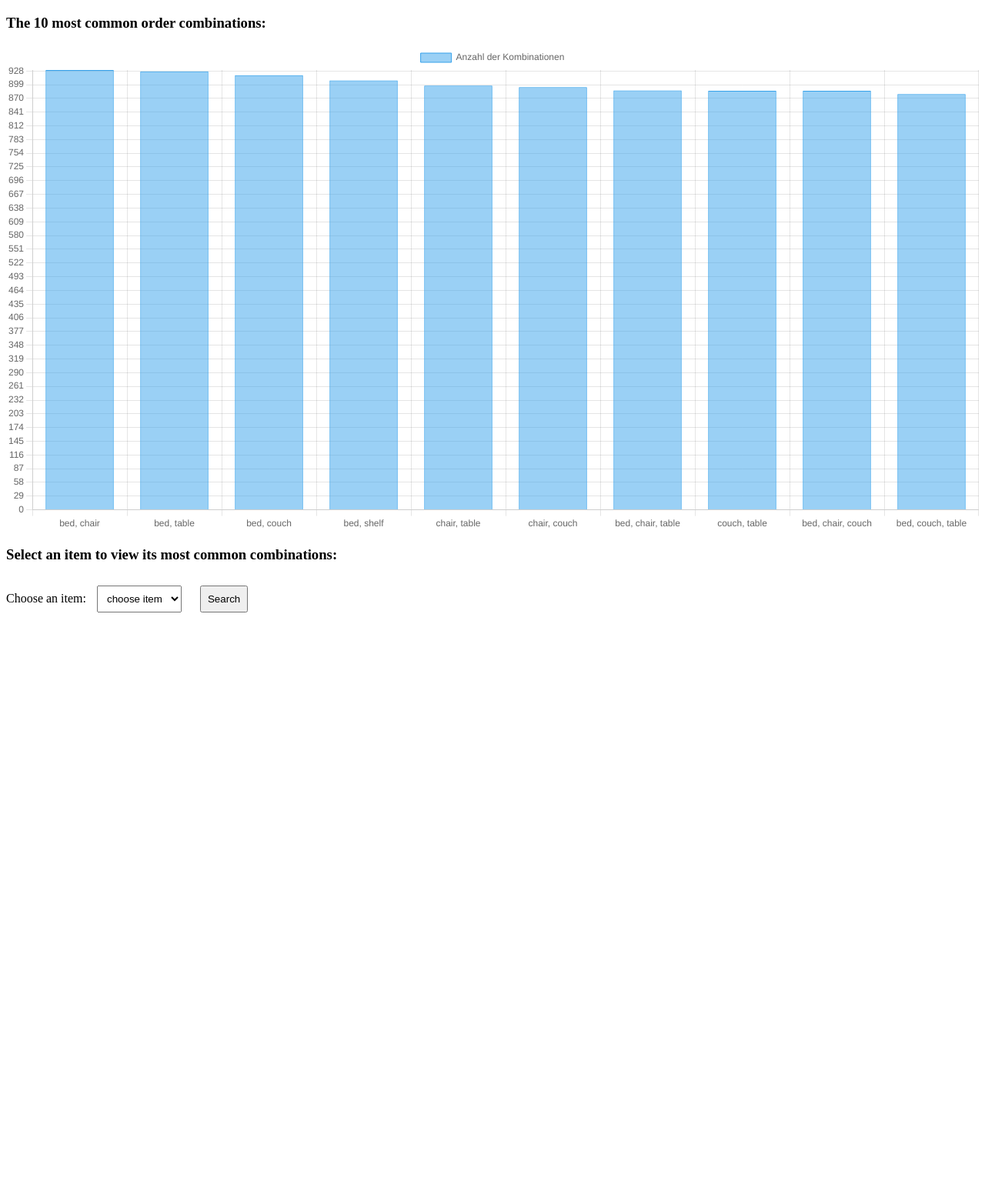
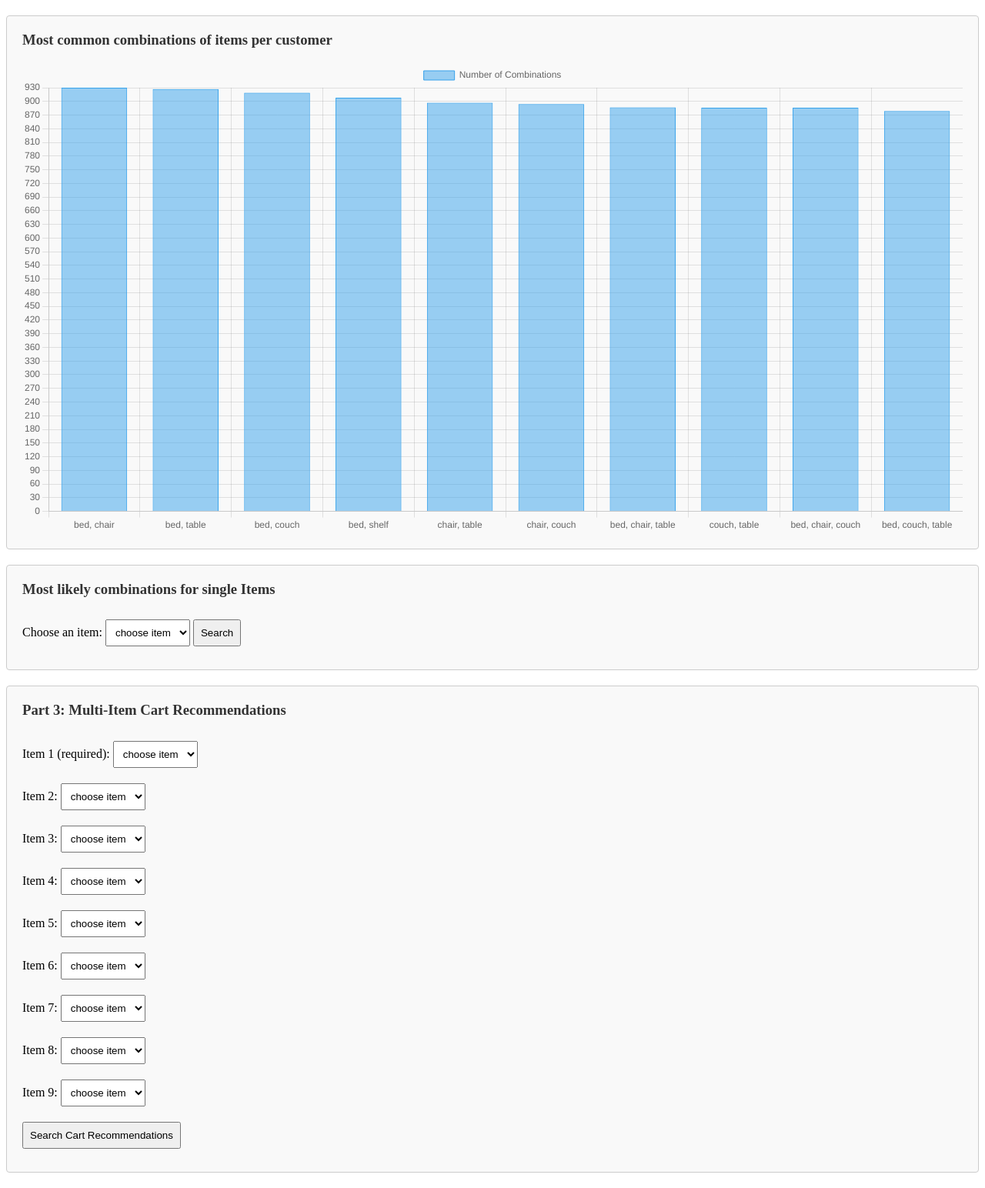
Before and after one commit to s8dabald/Team-5-, a Flask app: page /recommendation_engine/ in a window 1280 px wide. Shown: the whole page at 77% size. Before the commit the page ends 796 px from the top, so only its background shows below. Run offline with Flask 3, Linux system fonts and the light colour scheme; data comes from the database, SQL or seed files in the repository.

Commit message:
Update recommendation_engine.html

```diff
--- a/templates/recommendation_engine.html
+++ b/templates/recommendation_engine.html
@@ -3,34 +3,46 @@
 <head>
   <meta charset="UTF-8">
   <meta name="viewport" content="width=device-width, initial-scale=1.0">
-  <title>Order Combinations</title> <!-- Title of the page displayed in the browser tab -->
-  <script src="https://cdn.jsdelivr.net/npm/chart.js"></script> <!-- External library for creating charts -->
+  <title>Recommendation Engine</title>
+  <script src="https://cdn.jsdelivr.net/npm/chart.js"></script>
   <style>
-    /* Basic styling for tables, th, td */
+    /* Basic styling for sections */
+    .section {
+      border: 1px solid #ccc;
+      padding: 20px;
+      margin: 20px 0;
+      border-radius: 4px;
+      background-color: #f9f9f9;
+    }
+    .section h3 {
+      margin-top: 0;
+      color: #333;
+    }
+    /* Table styling */
     table, th, td {
-      border: 1px solid black;
+      border: 1px solid #333;
       border-collapse: collapse;
     }
     th, td {
       padding: 10px;
       text-align: left;
     }
-    /* Styling for input fields, buttons, and select elements */
+    /* Input, button, and select styling */
     input, button, select {
-      margin: 10px;
+      margin: 10px 0;
       padding: 8px;
     }
   </style>
 </head>
 <body>
-  <!-- Heading for the bar chart section -->
-  <h3>The 10 most common order combinations:</h3>
 
-  <!-- Canvas for rendering the bar chart -->
+  <!-- Section 1: Static Bar Chart -->
+  <div class="section" id="section1">
+    <h3>Most common combinations of items per customer</h3>
+    <!-- Canvas for the static bar chart -->
     <canvas id="staticChart" width="640" height="320"></canvas>
-
     <script>
-    // Prepare data for the bar chart from the server-side template variables
+      // Prepare data for the static bar chart from static_combinations
       const staticLabels = [
         {% for combo, count in static_combinations %}
           "{{ combo }}",
@@ -41,50 +53,50 @@
           {{ count }},
         {% endfor %}
       ];
-
-    // Initialize and render the bar chart using Chart.js
-    const ctx = document.getElementById('staticChart').getContext('2d');
-    const staticChart = new Chart(ctx, {
-      type: 'bar', // Chart type is bar
+      // Initialize the bar chart
+      const ctxStatic = document.getElementById('staticChart').getContext('2d');
+      new Chart(ctxStatic, {
+        type: 'bar',
         data: {
-        labels: staticLabels, // Labels for each bar (combinations)
+          labels: staticLabels,
           datasets: [{
-          label: 'Anzahl der Kombinationen', // Label for the chart dataset
-          data: staticData, // Data for the chart (number of occurrences)
-          backgroundColor: 'rgba(54, 162, 235, 0.5)', // Bar color
-          borderColor: 'rgba(54, 162, 235, 1)', // Border color for bars
-          borderWidth: 1 // Border width for the bars
+            label: 'Number of Combinations',
+            data: staticData,
+            backgroundColor: 'rgba(54, 162, 235, 0.5)',
+            borderColor: 'rgba(54, 162, 235, 1)',
+            borderWidth: 1
           }]
         },
         options: {
           scales: {
             y: {
-            beginAtZero: true, // Y-axis starts at zero
-            ticks: {
-              stepSize: 1 // Y-axis tick step size
-            }
+              beginAtZero: true,
+              ticks: { stepSize: 1 }
             }
           }
         }
       });
     </script>
+  </div>
 
-  <!-- Dropdown for selecting an item to view its most common combinations -->
-  <h3>Select an item to view its most common combinations:</h3>
+  <!-- Section 2: Single Item Search -->
+  <div class="section" id="section2">
+    <h3>Most likely combinations for single Items</h3>
+    <!-- Form for selecting a single item -->
     <form action="{{ url_for('search_order_combinations') }}" method="post">
       <label for="item">Choose an item:</label>
       <select name="item" id="item" required>
-        <option value="" disabled {% if not search_item %}selected{% endif %}>choose item</option> <!-- Default option when no item is selected -->
+        <option value="" disabled {% if not search_item %}selected{% endif %}>choose item</option>
         {% for product in product_list %}
-          <option value="{{ product }}" {% if search_item == product.lower() %}selected{% endif %}>{{ product }}</option> <!-- Dynamically fill options with product list -->
+          <option value="{{ product }}" {% if search_item == product.lower() %}selected{% endif %}>{{ product }}</option>
         {% endfor %}
       </select>
-      <button type="submit">Search</button> <!-- Submit button for the form -->
+      <button type="submit">Search</button>
     </form>
 
-  <!-- Display the search results in a table, shown only if an item is selected -->
     {% if search_item %}
-  <h3>Most common order combinations for: {{ search_item }}</h3>
+      <!-- Display search results table if an item is selected -->
+      <h4>Results for: {{ search_item }}</h4>
       <table>
         <thead>
           <tr>
@@ -96,24 +108,21 @@
         <tbody>
           {% for combo, count in search_top_combinations %}
           <tr>
-              <td>{{ combo }}</td> <!-- Combination name -->
-              <td>{{ count }}</td> <!-- Count of the combination -->
-              <td>{{ (count / total_combinations * 100)|round(2) }}%</td> <!-- Percentage calculation for the combination -->
+            <td>{{ combo }}</td>
+            <td>{{ count }}</td>
+            <td>{{ (count / total_combinations * 100)|round(2) }}%</td>
           </tr>
           {% endfor %}
         </tbody>
       </table>
-
-  <!-- Display the total number of orders for the selected item -->
+      <!-- Display total orders for the selected item -->
       <p><strong>Total Orders including {{ search_item }}: {{ total_combinations }}</strong></p>
 
-  <!-- Heading for the polar area chart -->
-  <h3>Polar Area Chart for: {{ search_item }}</h3>
-
-  <!-- Canvas for rendering the polar area chart -->
+      <!-- Polar Area Chart for the search results -->
+      <h4>Polar Area Chart for: {{ search_item }}</h4>
       <canvas id="polarChart" width="640" height="320"></canvas>
       <script>
-    // Generate labels and data from the search results for the polar chart
+        // Generate labels and data for the polar chart from search results
         const polarLabels = [
           {% for combo, count in search_top_combinations %}
             "{{ combo }}",
@@ -124,61 +133,177 @@
             {{ count }},
           {% endfor %}
         ];
-
-    // Define colors for the segments in the polar area chart
+        // Define 10 static blue colors (from very dark to light blue)
         const blueBackgroundColors = [
-      '#0d47a1', '#1565c0', '#1976d2', '#1e88e5', '#2196f3', '#42a5f5', '#64b5f6', '#90caf9', '#bbdefb', '#e3f2fd'
+          '#0d47a1', '#1565c0', '#1976d2', '#1e88e5', '#2196f3',
+          '#42a5f5', '#64b5f6', '#90caf9', '#bbdefb', '#e3f2fd'
         ];
-
-    // Slice the color array to match the number of data points
+        // Use as many colors as there are data points
         const datasetColors = blueBackgroundColors.slice(0, polarData.length);
-
-    // Plugin to make the r-scale visible always on the foreground of the polar chart
+        // Plugin to redraw the radial scale on top
         const foregroundScalePlugin = {
           id: 'foregroundScalePlugin',
           afterDatasetsDraw(chart, args, options) {
-        chart.scales.r.draw(); // Draw the scale at the front after rendering the datasets
+            chart.scales.r.draw();
           }
         };
-
-    // Initialize and render the polar area chart
+        // Initialize the polar area chart
         const ctxPolar = document.getElementById('polarChart').getContext('2d');
         new Chart(ctxPolar, {
-      type: 'polarArea', // Polar area chart type
+          type: 'polarArea',
           data: {
-        labels: polarLabels, // Labels for each segment
+            labels: polarLabels,
             datasets: [{
               label: 'Counts',
-          data: polarData, // Data for the segments
-          backgroundColor: datasetColors, // Segment colors
-          borderColor: datasetColors, // Border colors for each segment
+              data: polarData,
+              backgroundColor: datasetColors,
+              borderColor: datasetColors,
               borderWidth: 1
             }]
           },
           options: {
-        responsive: true, // Responsive chart resizing
+            responsive: true,
             scales: {
               r: {
                 ticks: {
-              display: true, // Show ticks for the r-scale
+                  display: true,
                   color: 'black',
                   backdropColor: 'rgba(255, 255, 255, 0.8)',
                   padding: 5
                 },
-            grid: {
-              color: 'rgba(0, 0, 0, 0.2)' // Grid line color
-            },
-            title: {
-              display: true,
-              text: 'Count',
-              color: 'black' // Title for the r-scale
-            }
+                grid: { color: 'rgba(0, 0, 0, 0.2)' },
+                title: { display: true, text: 'Count', color: 'black' }
               }
             }
           },
-      plugins: [foregroundScalePlugin] // Add the foreground scale plugin
+          plugins: [foregroundScalePlugin]
         });
       </script>
     {% endif %}
-</body>
-</html>
+  </div>
+
+  <!-- Section 3: Multi-Item Cart Recommendations -->
+<div class="section" id="section3">
+  <h3>Part 3: Multi-Item Cart Recommendations</h3>
+  <!-- Form with 9 separate dropdowns; Item 1 is required -->
+  <form action="{{ url_for('search_cart_combinations') }}" method="post">
+    <div>
+      <label for="item1">Item 1 (required):</label>
+      <select name="item1" id="item1" required>
+        <option value="" disabled selected>choose item</option>
+        {% for product in product_list %}
+          <option value="{{ product }}">{{ product }}</option>
+        {% endfor %}
+      </select>
+    </div>
+    <div>
+      <label for="item2">Item 2:</label>
+      <select name="item2" id="item2">
+        <option value="" disabled selected>choose item</option>
+        {% for product in product_list %}
+          <option value="{{ product }}">{{ product }}</option>
+        {% endfor %}
+      </select>
+    </div>
+    <div>
+      <label for="item3">Item 3:</label>
+      <select name="item3" id="item3">
+        <option value="" disabled selected>choose item</option>
+        {% for product in product_list %}
+          <option value="{{ product }}">{{ product }}</option>
+        {% endfor %}
+      </select>
+    </div>
+    <div>
+      <label for="item4">Item 4:</label>
+      <select name="item4" id="item4">
+        <option value="" disabled selected>choose item</option>
+        {% for product in product_list %}
+          <option value="{{ product }}">{{ product }}</option>
+        {% endfor %}
+      </select>
+    </div>
+    <div>
+      <label for="item5">Item 5:</label>
+      <select name="item5" id="item5">
+        <option value="" disabled selected>choose item</option>
+        {% for product in product_list %}
+          <option value="{{ product }}">{{ product }}</option>
+        {% endfor %}
+      </select>
+    </div>
+    <div>
+      <label for="item6">Item 6:</label>
+      <select name="item6" id="item6">
+        <option value="" disabled selected>choose item</option>
+        {% for product in product_list %}
+          <option value="{{ product }}">{{ product }}</option>
+        {% endfor %}
+      </select>
+    </div>
+    <div>
+      <label for="item7">Item 7:</label>
+      <select name="item7" id="item7">
+        <option value="" disabled selected>choose item</option>
+        {% for product in product_list %}
+          <option value="{{ product }}">{{ product }}</option>
+        {% endfor %}
+      </select>
+    </div>
+    <div>
+      <label for="item8">Item 8:</label>
+      <select name="item8" id="item8">
+        <option value="" disabled selected>choose item</option>
+        {% for product in product_list %}
+          <option value="{{ product }}">{{ product }}</option>
+        {% endfor %}
+      </select>
+    </div>
+    <div>
+      <label for="item9">Item 9:</label>
+      <select name="item9" id="item9">
+        <option value="" disabled selected>choose item</option>
+        {% for product in product_list %}
+          <option value="{{ product }}">{{ product }}</option>
+        {% endfor %}
+      </select>
+    </div>
+    <button type="submit">Search Cart Recommendations</button>
+  </form>
+
+  <!-- Display the selected cart if available -->
+  {% if cart_items %}
+    <h4>Selected Cart:</h4>
+    <p><strong>{{ cart_items }}</strong></p>
+  {% endif %}
+
+  <!-- Display cart recommendations if available -->
+  {% if search_cart_recommendations %}
+      <h4>Additional items purchased by customers with this cart:</h4>
+      <table>
+          <thead>
+              <tr>
+                  <th>Item</th>
+                  <th>Count</th>
+                  <th>Percentage</th>
+              </tr>
+          </thead>
+          <tbody>
+              {% for item, count in search_cart_recommendations %}
+              <tr>
+                  <td>{{ item }}</td>
+                  <td>{{ count }}</td>
+                  <td>
+                    {% if cart_customers > 0 %}
+                      {{ (count / cart_customers * 100)|round(2) }}%
+                    {% else %}
+                      0%
+                    {% endif %}
+                  </td>
+              </tr>
+              {% endfor %}
+          </tbody>
+      </table>
+      <p><strong>Total customers with this cart: {{ cart_customers }}</strong></p>
+  {% endif %}
+</div>
```
Lines whose indentation alone changed are shown as unchanged.
